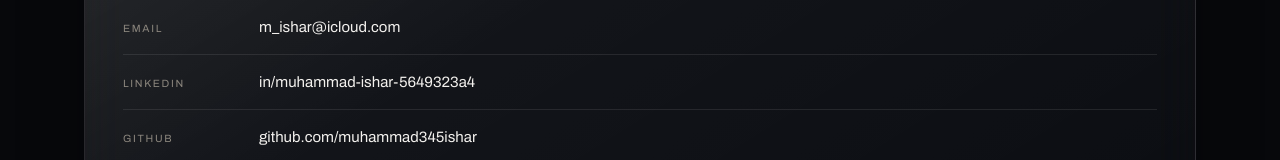
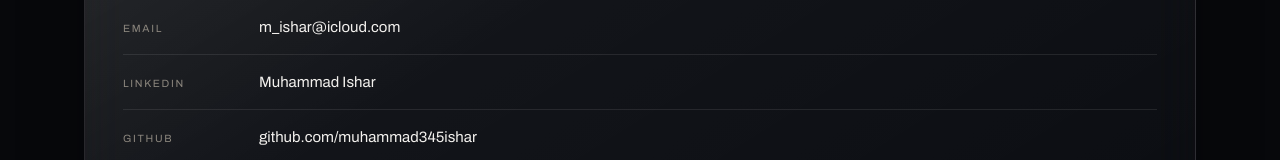
Before and after one commit to muhammad345ishar/muhammad345ishar.github.io, a plain HTML site: page index.html in a window 1280 px wide. Shown: the part 7096-7256 px from the top of the page. Drawn offline with Linux system fonts and the light colour scheme.

Commit message:
Show clean name for LinkedIn link instead of raw handle

```diff
--- a/index.html
+++ b/index.html
@@ -399,7 +399,7 @@
 
     <ul class="links">
       <li><span class="links-k">Email</span>    <a class="links-v" href="mailto:m_ishar@icloud.com">m_ishar@icloud.com</a></li>
-      <li><span class="links-k">LinkedIn</span> <a class="links-v" href="https://www.linkedin.com/in/muhammad-ishar-5649323a4" target="_blank" rel="noopener">in/muhammad-ishar-5649323a4</a></li>
+      <li><span class="links-k">LinkedIn</span> <a class="links-v" href="https://www.linkedin.com/in/muhammad-ishar-5649323a4" target="_blank" rel="noopener">Muhammad Ishar</a></li>
       <li><span class="links-k">GitHub</span>   <a class="links-v" href="https://github.com/muhammad345ishar" target="_blank" rel="noopener">github.com/muhammad345ishar</a></li>
       <li><span class="links-k">Location</span>    <span class="links-v">Rawalpindi, Punjab, Pakistan</span></li>
     </ul>
```
